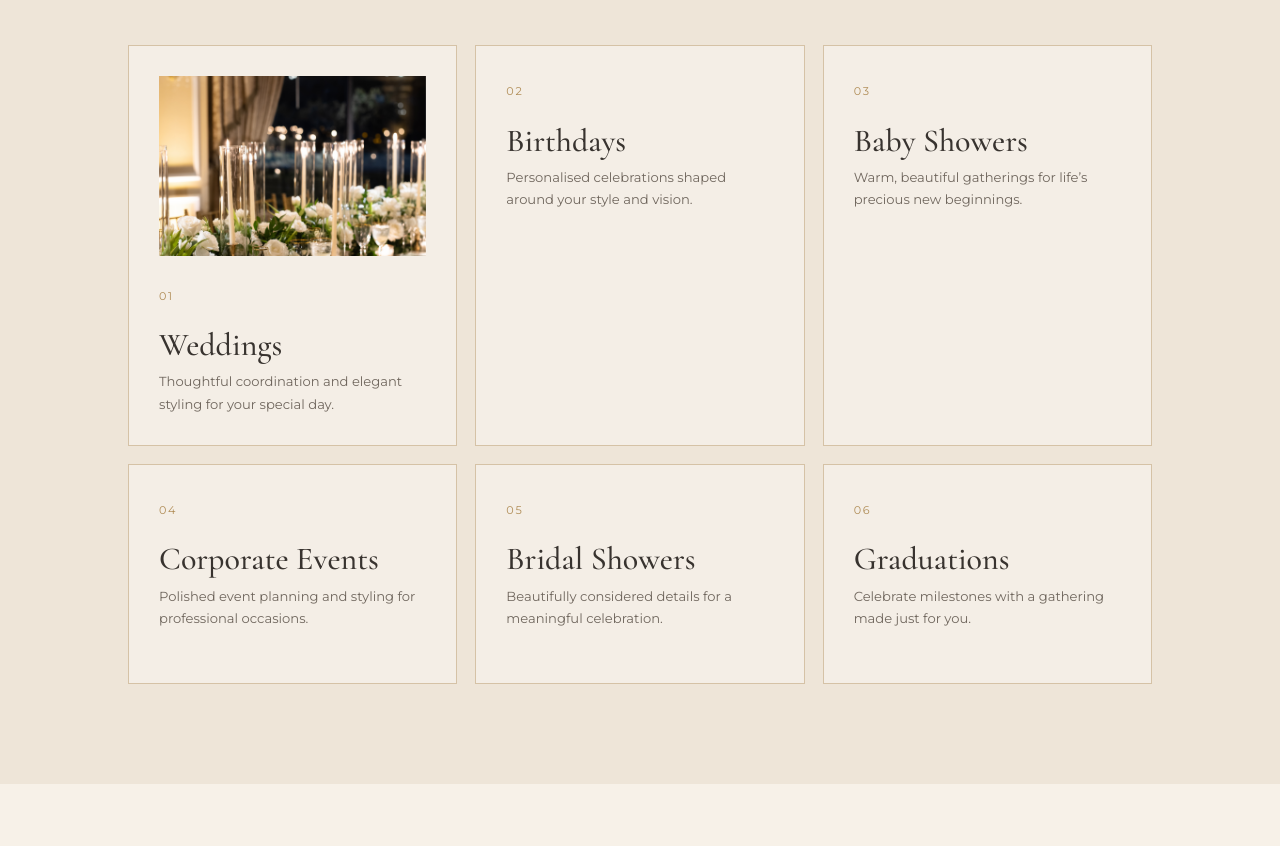
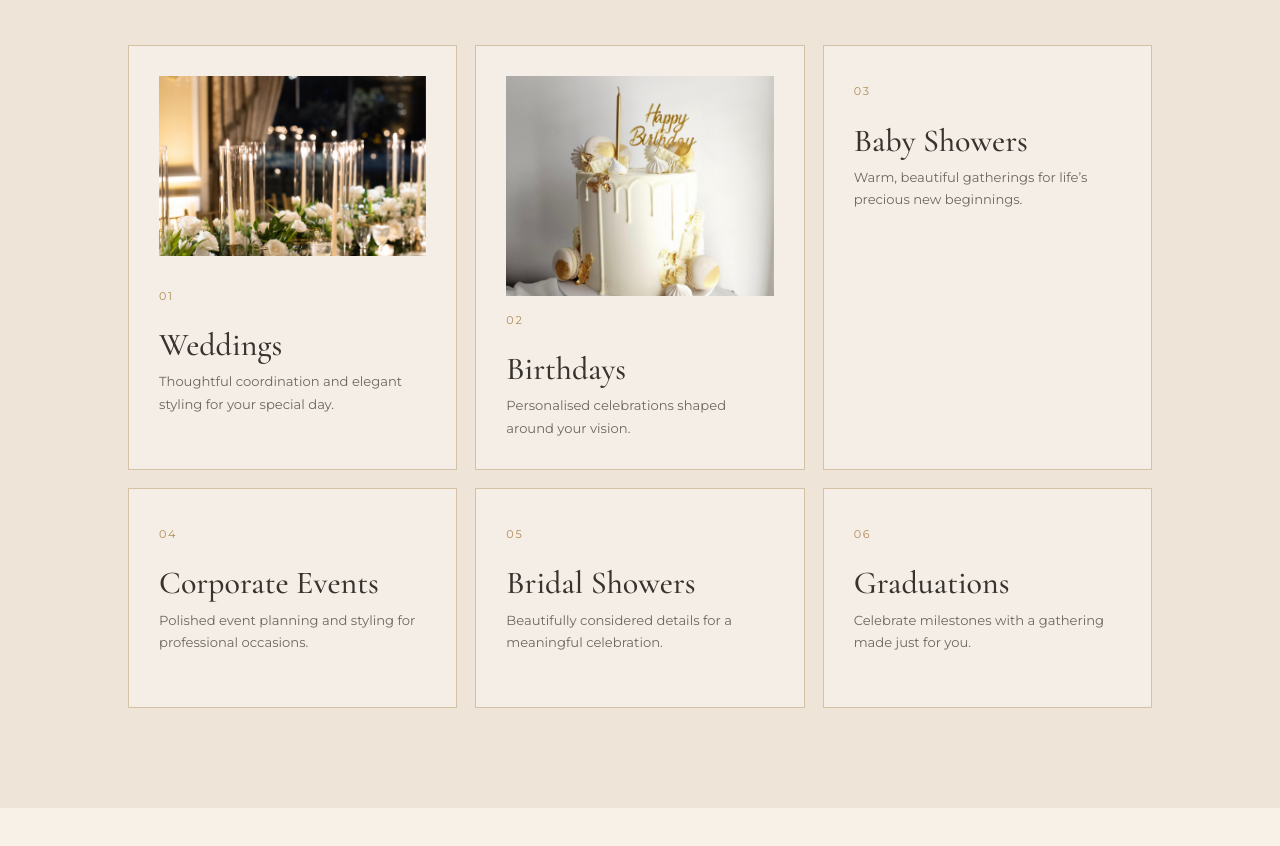
Before and after one commit to MendyHans/thalana-events, a plain HTML site: page index.html in a window 1280 px wide. Shown: the part 1483-2329 px from the top of the page. Drawn offline with nearby package versions, Linux system fonts and the light colour scheme.

Commit message:
Modify Birthday service card details
Updated the Birthday service card with a new image and adjusted height.

```diff
--- a/index.html
+++ b/index.html
@@ -56,7 +56,7 @@
       </div>
       <div class="service-grid">
         <article class="service-card"><img src="assets/weddings.png.PNG" alt="Wedding event setup" style="width:100%;height:180px;object-fit:cover;margin-bottom:16px;"><span class="service-number">01</span><h3>Weddings</h3><p>Thoughtful coordination and elegant styling for your special day.</p></article>
-        <article class="service-card"><span class="service-number">02</span><h3>Birthdays</h3><p>Personalised celebrations shaped around your style and vision.</p></article>
+        <article class="service-card"><img src="assets/birthdays.png.PNG" alt="Birthday event setup" style="width:100%; height:220px; object-fit:cover;"><span class="service-number">02</span><h3>Birthdays</h3><p>Personalised celebrations shaped around your vision.</p></article>
         <article class="service-card"><span class="service-number">03</span><h3>Baby Showers</h3><p>Warm, beautiful gatherings for life’s precious new beginnings.</p></article>
         <article class="service-card"><span class="service-number">04</span><h3>Corporate Events</h3><p>Polished event planning and styling for professional occasions.</p></article>
         <article class="service-card"><span class="service-number">05</span><h3>Bridal Showers</h3><p>Beautifully considered details for a meaningful celebration.</p></article>
```
